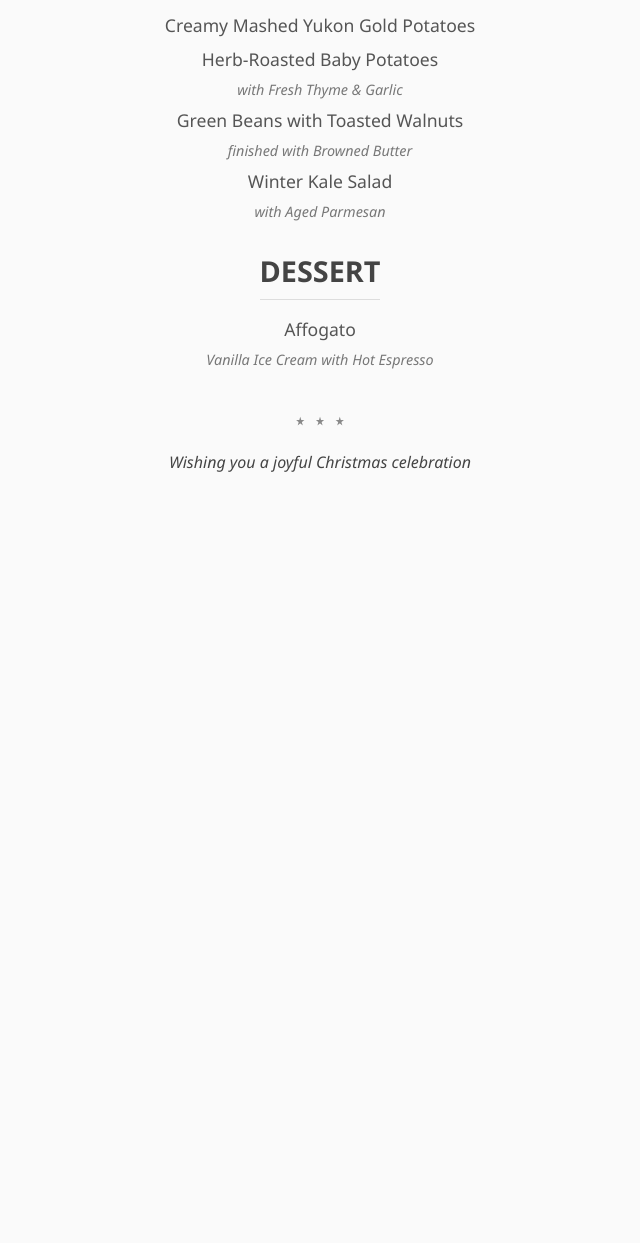
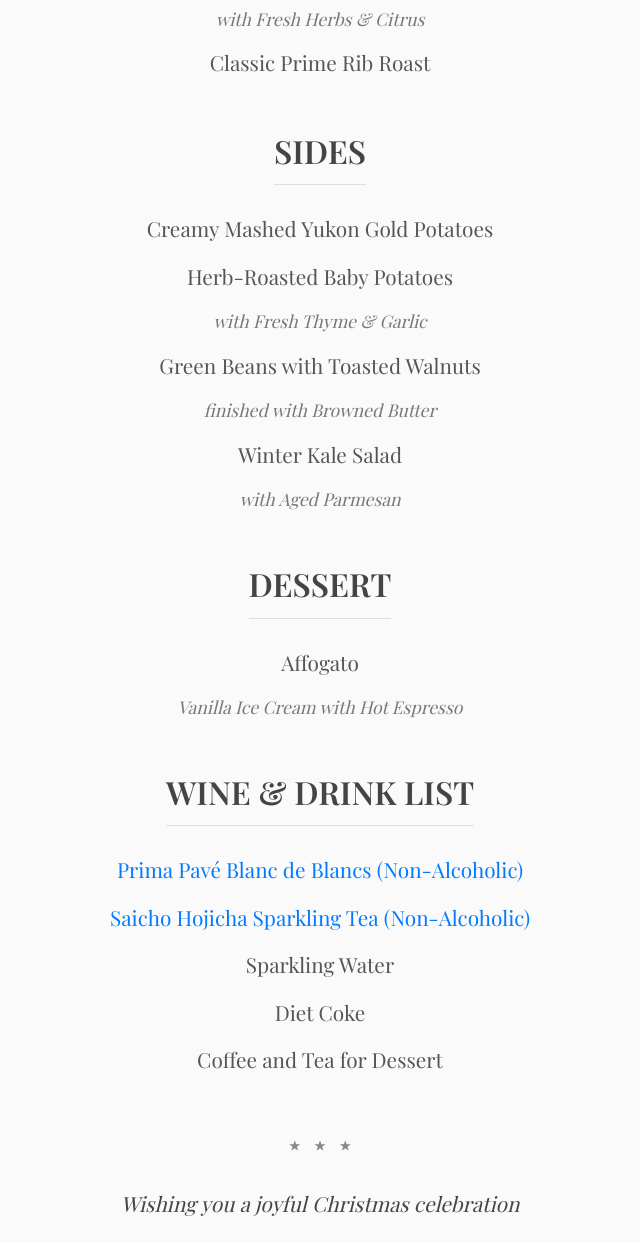
Before and after one commit to chriskkim/xmas-2024, a plain HTML site: page index.html in a window 1280 px wide. Shown: the part 411-1654 px from the top of the page, without its empty margins (320-960 px from the left). Before the commit the page ends 906 px from the top, so only its background shows below. Drawn offline with nearby package versions, Linux system fonts and the light colour scheme.

Commit message:
Wine list

```diff
--- a/index.html
+++ b/index.html
@@ -5,44 +5,46 @@
     <meta name="viewport" content="width=device-width, initial-scale=1.0">
     <title>Christmas Dinner Menu</title>
     <style>
+        @import url('https://fonts.googleapis.com/css2?family=Playfair+Display:wght@400;600&display=swap');
+
         body {
-            font-family: 'Segoe UI', Tahoma, Geneva, Verdana, sans-serif;
+            font-family: 'Playfair Display', serif;
             text-align: center;
             margin: 0;
             padding: 20px;
             background-color: #fafafa;
             color: #333;
-            line-height: 1.6;
+            line-height: 1.8;
         }
         h1 {
-            font-size: 2.5rem;
+            font-size: 3rem;
             color: #2a2a2a;
-            margin-bottom: 10px;
+            margin-bottom: 20px;
             text-transform: uppercase;
-            letter-spacing: 2px;
+            letter-spacing: 1.5px;
         }
         h2 {
-            font-size: 1.8rem;
+            font-size: 2rem;
             color: #444;
-            margin: 20px 0 10px;
+            margin: 30px 0 15px;
             text-transform: uppercase;
             border-bottom: 1px solid #ddd;
             display: inline-block;
             padding-bottom: 5px;
         }
         p {
-            font-size: 1.1rem;
-            margin: 5px 0;
+            font-size: 1.3rem;
+            margin: 10px 0;
             color: #555;
         }
         .description {
-            font-size: 0.9rem;
+            font-size: 1.1rem;
             font-style: italic;
             color: #777;
         }
         footer {
-            margin-top: 30px;
-            font-size: 1rem;
+            margin-top: 40px;
+            font-size: 1.3rem;
             color: #666;
         }
         footer em {
@@ -52,14 +54,22 @@
         footer::before {
             content: "⋆ ⋆ ⋆";
             display: block;
-            margin-bottom: 10px;
-            font-size: 1.5rem;
+            margin-bottom: 15px;
+            font-size: 1.8rem;
             color: #888;
+        }
+        a {
+            color: #007bff;
+            text-decoration: none;
+        }
+        a:hover {
+            text-decoration: underline;
         }
     </style>
 </head>
 <body>
     <h1>Christmas Dinner</h1>
+    <p class="description">Hosted by Kawai and Chris</p>
     <p><strong>December 25th, 2024</strong></p>
 
     <h2>Main Course</h2>
@@ -80,6 +90,13 @@
     <p>Affogato</p>
     <p class="description">Vanilla Ice Cream with Hot Espresso</p>
 
+    <h2>Wine & Drink List</h2>
+    <p><a href="https://primapave.com/products/blanc-de-blancs" target="_blank">Prima Pavé Blanc de Blancs (Non-Alcoholic)</a></p>
+    <p><a href="https://www.saichodrinks.com/products/hojicha-750ml?variant=39710441603135" target="_blank">Saicho Hojicha Sparkling Tea (Non-Alcoholic)</a></p>
+    <p>Sparkling Water</p>
+    <p>Diet Coke</p>
+    <p>Coffee and Tea for Dessert</p>
+
     <footer>
         <em>Wishing you a joyful Christmas celebration</em>
     </footer>
```
